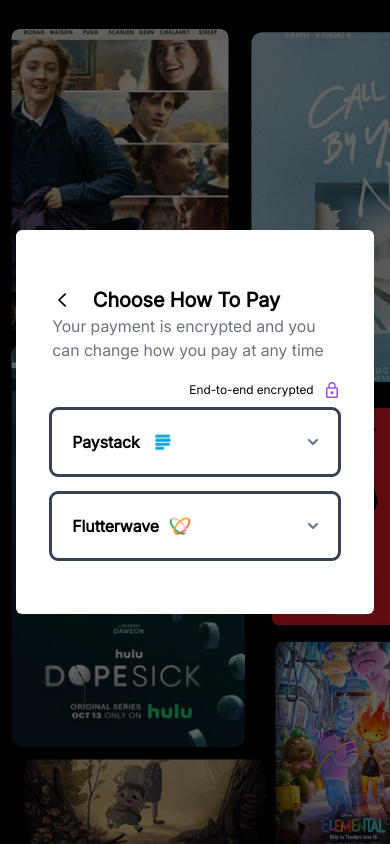
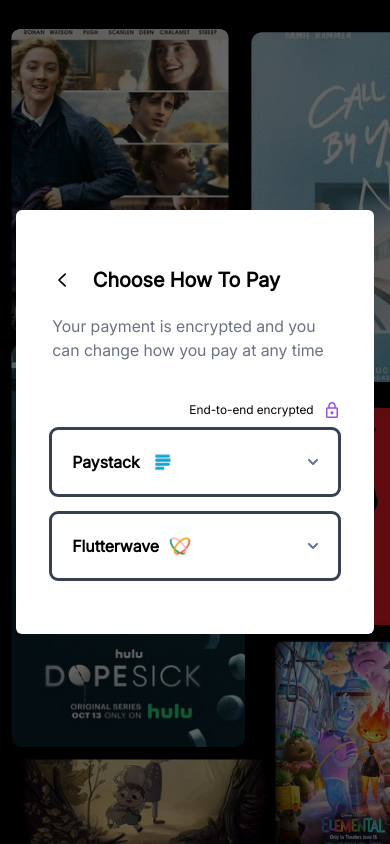
Before and after one commit to oseji/Binge, a React (Vite) app: page /PaymentOption in a window 390 px wide. Built offline with nearby package versions, Linux system fonts and the light colour scheme.

Commit message:
minor update

```diff
--- a/src/payment-pages/PaymentOption.tsx
+++ b/src/payment-pages/PaymentOption.tsx
@@ -19,7 +19,7 @@
         </h1>
       </div>
 
-      <p className=" text-start md:text-center text-gray-500">
+      <p className=" text-start md:text-center text-gray-500 py-5 md:py-0">
         Your payment is encrypted and you can change how you pay at any time
       </p>
 
--- a/src/payment-pages/Plans.tsx
+++ b/src/payment-pages/Plans.tsx
@@ -36,7 +36,7 @@
           <img src={backArrow} alt="back arrow" />
         </Link>
 
-        <h1 className=" text-center font-bold text-3xl w-full capitalize">
+        <h1 className=" text-center font-bold text-xl md:text-3xl w-full capitalize">
           Choose your plan
         </h1>
       </div>
```
